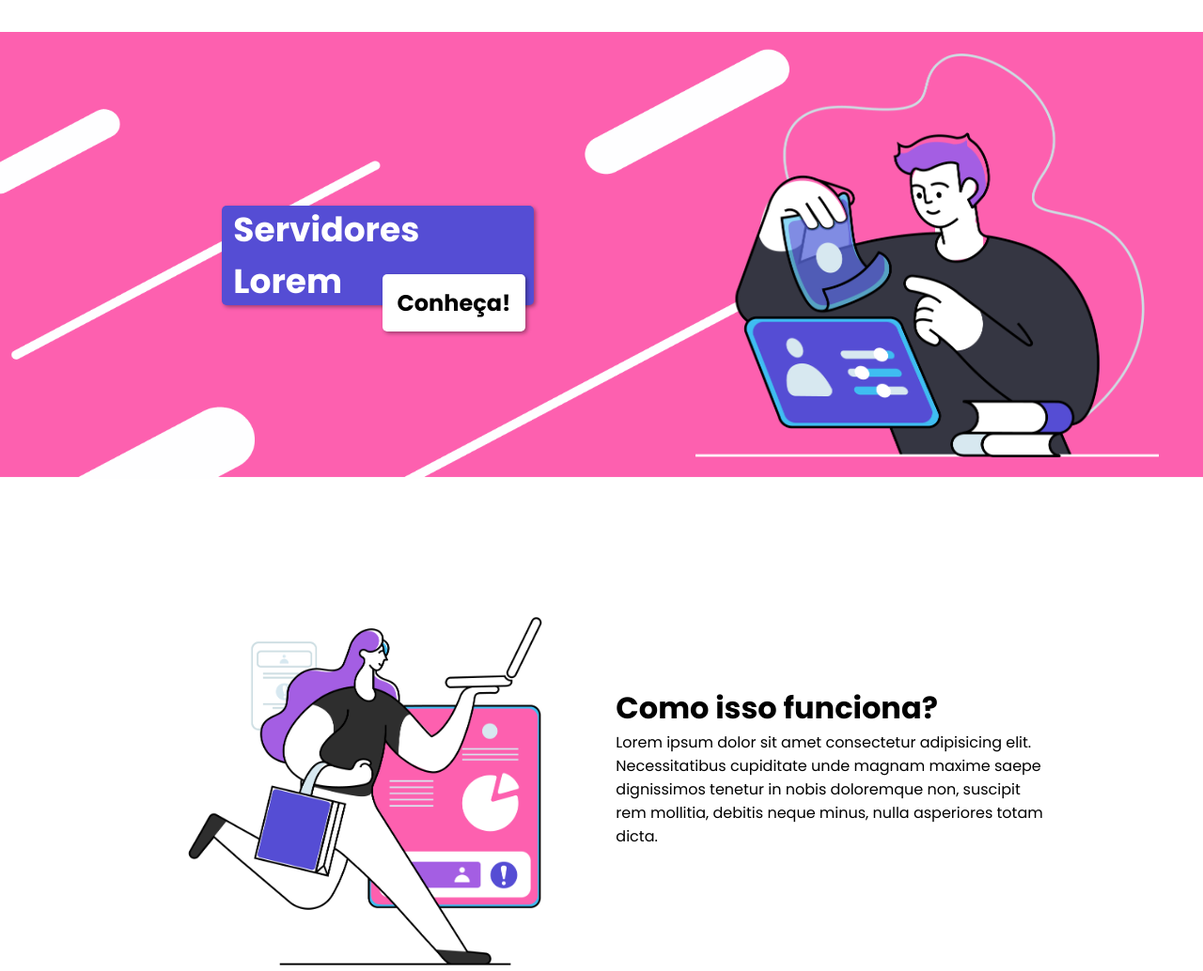
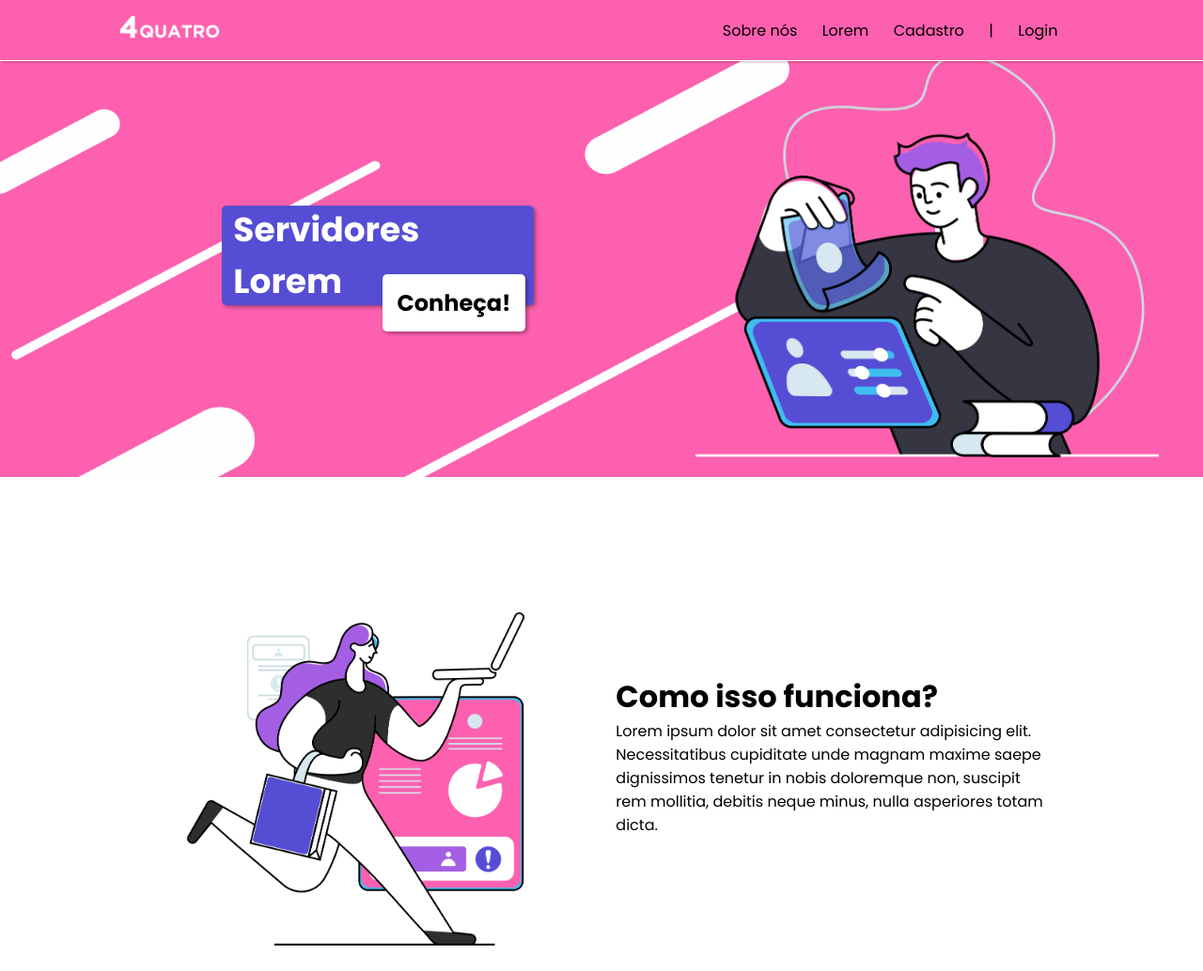
Before and after one commit to luizekstein/quatro, a plain HTML site: page Site Institucional/public/index.html in a window 1280 px wide. Shown: the top 1034 px of the page at 94% size. Drawn offline with Linux system fonts and the light colour scheme.

Commit message:
Continuidade ao index

```diff
--- a/Site Institucional/public/css/style.css
+++ b/Site Institucional/public/css/style.css
@@ -28,6 +28,34 @@ p{
 *{
     margin: 0;
     padding: 0;
+}
+.navbar{
+    z-index: 1;
+    position: fixed;
+    height: 8vh;
+    width: 100%;
+    border-bottom:  1px solid white;
+    background-color: var(--pink-main);
+    display: flex;
+    align-items: center;
+    justify-content: center;
+    box-shadow: 2px 2px 2px rgba(0, 0, 0, 0.158);
+
+}
+.container_nav{
+    width: 80%;
+    display: flex;
+    align-items: center;
+    justify-content: space-between;
+}
+.logo_img img{
+    height: 26px;
+}
+
+li{
+    display: flex;
+    justify-content: space-evenly;
+    width: 40%;
 }
 
 /* Primeira div */
@@ -101,10 +129,9 @@ p{
     box-shadow: 2px 2px 4px rgba(0, 0, 0, 0.37);
 }
 
-/* Segunda div */
 
-.div_second{
-    height: 68vh;
+.div_white{
+    height: 65vh;
     display: flex;
     align-items: center;
     justify-content: center;
@@ -115,3 +142,14 @@ p{
 .how_works{
     width: 40%;
 }
+
+.card{
+    height: 56%;
+    width: 33%;
+    background-color: red;
+}
+
+#login{
+    padding: 2%;
+    background-color: red;
+}
--- a/Site Institucional/public/index.html
+++ b/Site Institucional/public/index.html
@@ -8,6 +8,20 @@
     <title>QUATRO</title>
 </head>
 <body>
+    <div class="navbar">
+        <div class="container_nav">
+            <div class="logo_img">
+                <img src="./css/imgs/logo/quatro_white.png" alt="">
+            </div>
+            <li class="navbar_elements">
+                <p>Sobre nós</p>
+                <p>Lorem</p>
+                <p>Cadastro</p>
+                <p>|</p>
+                <p>Login</p>
+            </li>
+        </div>
+    </div>
     <div class="div_main">
        <div class="container">
            <div class="text_button">
@@ -24,7 +38,7 @@
            </div>
        </div>
     </div>
-    <div class="div_second">
+    <div class="div_white">
         <div class="container">
             <div class="div_vetor">
                 <img src="./css/imgs/vetores/light second.png" alt="">
@@ -35,5 +49,12 @@
             </div>
         </div>
     </div>
+    <div class="div_white">
+        <div class="container">
+            <div class="card"></div>
+            <div class="card"></div>
+            <div class="card"></div>
+        </div>
+    </div>
 </body>
 </html>
```
Also changed, not shown: Screenshot from 2022-03-09 19-20-11.png (added).
